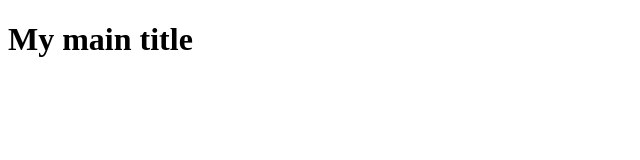
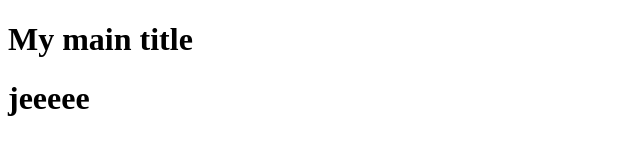
Before and after one commit to Megan-Guo/Megan-Guo.github.io, a plain HTML site: page index.html in a window 1280 px wide. Shown: the whole page, without its empty margins (0-640 px from the left). Drawn offline with Linux system fonts and the light colour scheme.

```diff
--- a/index.html
+++ b/index.html
@@ -6,5 +6,6 @@
   </head>
   <body>
     <h1>My main title</h1>
+    <h1>jeeeee</h1>
   </body>
 </html>
```
